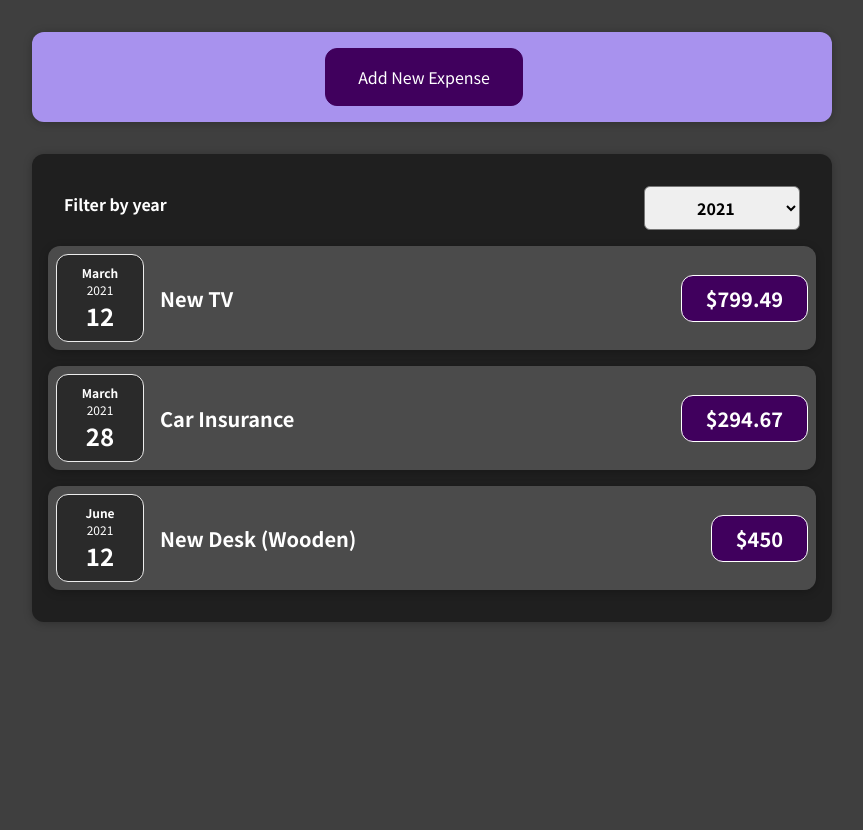
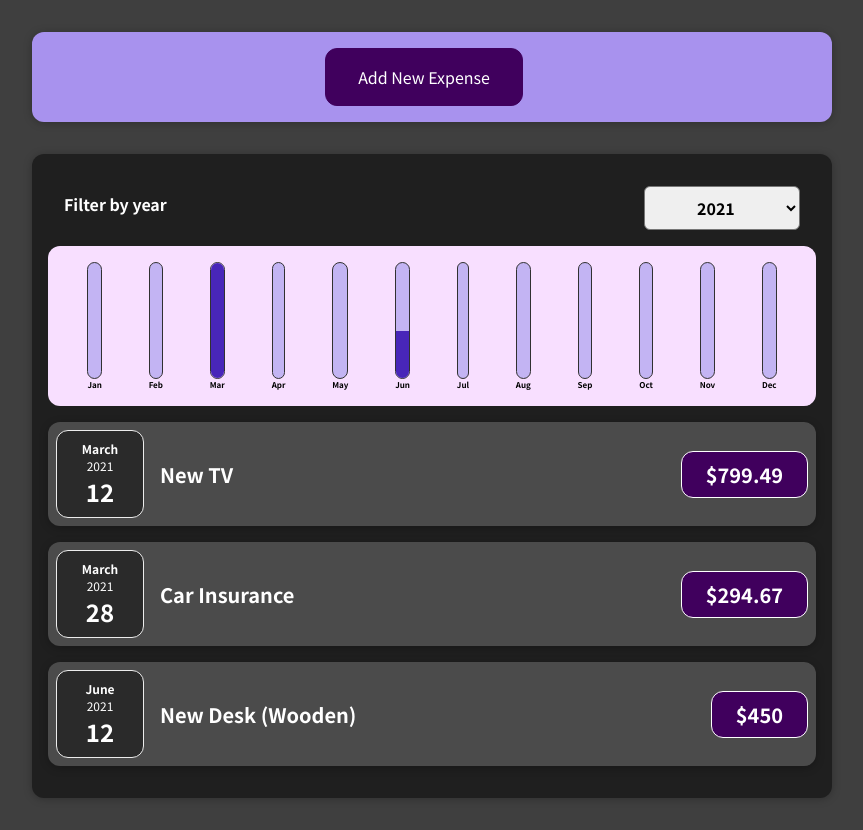
Before and after one commit to AndrewJacobVlietstra/React, a React (Create React App) app in the folder react-complete-guide/: page / in a window 1280 px wide. Shown: the whole page, without its empty margins (208-1071 px from the left). Before the commit the page ends 800 px from the top, so only its background shows below. Built offline with nearby package versions, Linux system fonts and the light colour scheme.

Commit message:
Added a expenseChart

```diff
--- /dev/null
+++ b/react-complete-guide/src/components/Chart/Chart.css
@@ -0,0 +1,9 @@
+.chart {
+  padding: 1rem;
+  border-radius: 12px;
+  background-color: #f8dfff;
+  text-align: center;
+  display: flex;
+  justify-content: space-around;
+  height: 10rem;
+}
--- /dev/null
+++ b/react-complete-guide/src/components/Chart/Chart.js
@@ -0,0 +1,22 @@
+import ChartBar from "./ChartBar";
+import "./Chart.css";
+
+const Chart = (props) => {
+  const dataPointvalues = props.dataPoints.map(dataPoint => dataPoint.value);
+  const totalMaximum = Math.max(...dataPointvalues);
+
+  return (
+    <div className="chart">
+      {props.dataPoints.map((dataPoint) => (
+        <ChartBar
+          key={dataPoint.label}
+          value={dataPoint.value}
+          maxValue={totalMaximum}
+          label={dataPoint.label}
+        />
+      ))}
+    </div>
+  );
+};
+
+export default Chart;
--- /dev/null
+++ b/react-complete-guide/src/components/Chart/ChartBar.css
@@ -0,0 +1,30 @@
+.chart-bar {
+  height: 100%;
+  display: flex;
+  flex-direction: column;
+  align-items: center;
+}
+
+.chart-bar__inner {
+  height: 100%;
+  width: 100%;
+  border: 1px solid #313131;
+  border-radius: 12px;
+  background-color: #c3b4f3;
+  overflow: hidden;
+  display: flex;
+  flex-direction: column;
+  justify-content: flex-end;
+}
+
+.chart-bar__fill {
+  background-color: #4826b9;
+  width: 100%;
+  transition: all 0.3s ease-out;
+}
+
+.chart-bar__label {
+  font-weight: bold;
+  font-size: 0.5rem;
+  text-align: center;
+}
--- /dev/null
+++ b/react-complete-guide/src/components/Chart/ChartBar.js
@@ -0,0 +1,24 @@
+import React from "react";
+import "./ChartBar.css";
+
+const ChartBar = (props) => {
+  let barFillHeight = "0%";
+
+  if (props.maxValue > 0) {
+    barFillHeight = Math.round((props.value / props.maxValue) * 100) + "%";
+  }
+
+  return (
+    <div className="chart-bar">
+      <div className="chart-bar__inner">
+        <div
+          className="chart-bar__fill"
+          style={{ height: barFillHeight }}
+        ></div>
+      </div>
+      <div className="chart-bar__label">{props.label}</div>
+    </div>
+  );
+};
+
+export default ChartBar;
--- a/react-complete-guide/src/components/Expenses/Expenses.js
+++ b/react-complete-guide/src/components/Expenses/Expenses.js
@@ -2,7 +2,8 @@
 import "./Expenses.css";
 import Card from "../UI/Card";
 import ExpensesFilter from "./ExpensesFilter";
-import { ExpensesList } from "./ExpensesList";
+import ExpensesList from "./ExpensesList";
+import ExpensesChart from "./ExpensesChart";
 
 function Expenses(props) {
   // set up state to track currently selected year
@@ -24,7 +25,8 @@
         defaultYear={selectedYear}
         onSaveSelectValue={saveSelectValueHandler}
       />
-      <ExpensesList items={filteredExpenses}/>
+      <ExpensesChart expenses={filteredExpenses} />
+      <ExpensesList items={filteredExpenses} />
 
       {/* If the first condition on the left is met, then AND will return the expression on the right */}
       {/* {filteredExpenses.length === 0 && <p>No Expenses Found.</p>} */}
--- /dev/null
+++ b/react-complete-guide/src/components/Expenses/ExpensesChart.js
@@ -0,0 +1,28 @@
+import React from 'react'
+import Chart from '../Chart/Chart'
+
+const ExpensesChart = (props) => {
+    const chartDataPoints = [
+        {label: 'Jan', value: 0},
+        {label: 'Feb', value: 0},
+        {label: 'Mar', value: 0},
+        {label: 'Apr', value: 0},
+        {label: 'May', value: 0},
+        {label: 'Jun', value: 0},
+        {label: 'Jul', value: 0},
+        {label: 'Aug', value: 0},
+        {label: 'Sep', value: 0},
+        {label: 'Oct', value: 0},
+        {label: 'Nov', value: 0},
+        {label: 'Dec', value: 0},
+    ];
+
+    for(const expense of props.expenses) {
+        const expenseMonth = expense.date.getMonth(); //starting at 0, jan == 0
+        chartDataPoints[expenseMonth].value += expense.amount;
+    }
+
+    return <Chart dataPoints={chartDataPoints}/>
+}
+
+export default ExpensesChart;
--- a/react-complete-guide/src/components/Expenses/ExpensesList.js
+++ b/react-complete-guide/src/components/Expenses/ExpensesList.js
@@ -2,7 +2,7 @@
 import "./ExpensesList.css";
 import ExpenseItem from "./ExpenseItem";
 
-export const ExpensesList = (props) => {
+const ExpensesList = (props) => {
   if (props.items.length === 0) {
     return <h2 className="expenses-list__fallback">Found no Expenses.</h2>;
   }
@@ -20,3 +20,5 @@
     </ul>
   );
 };
+
+export default ExpensesList;
--- a/react-complete-guide/src/components/NewExpense/ExpenseForm.js
+++ b/react-complete-guide/src/components/NewExpense/ExpenseForm.js
@@ -51,7 +51,7 @@
         // wrap up our data into an object
         const expenseData = {
             title: enteredTitle,
-            amount: enteredAmount,
+            amount: +enteredAmount,
             date: new Date(enteredDate),
         };
         // console.log(expenseData);
```
